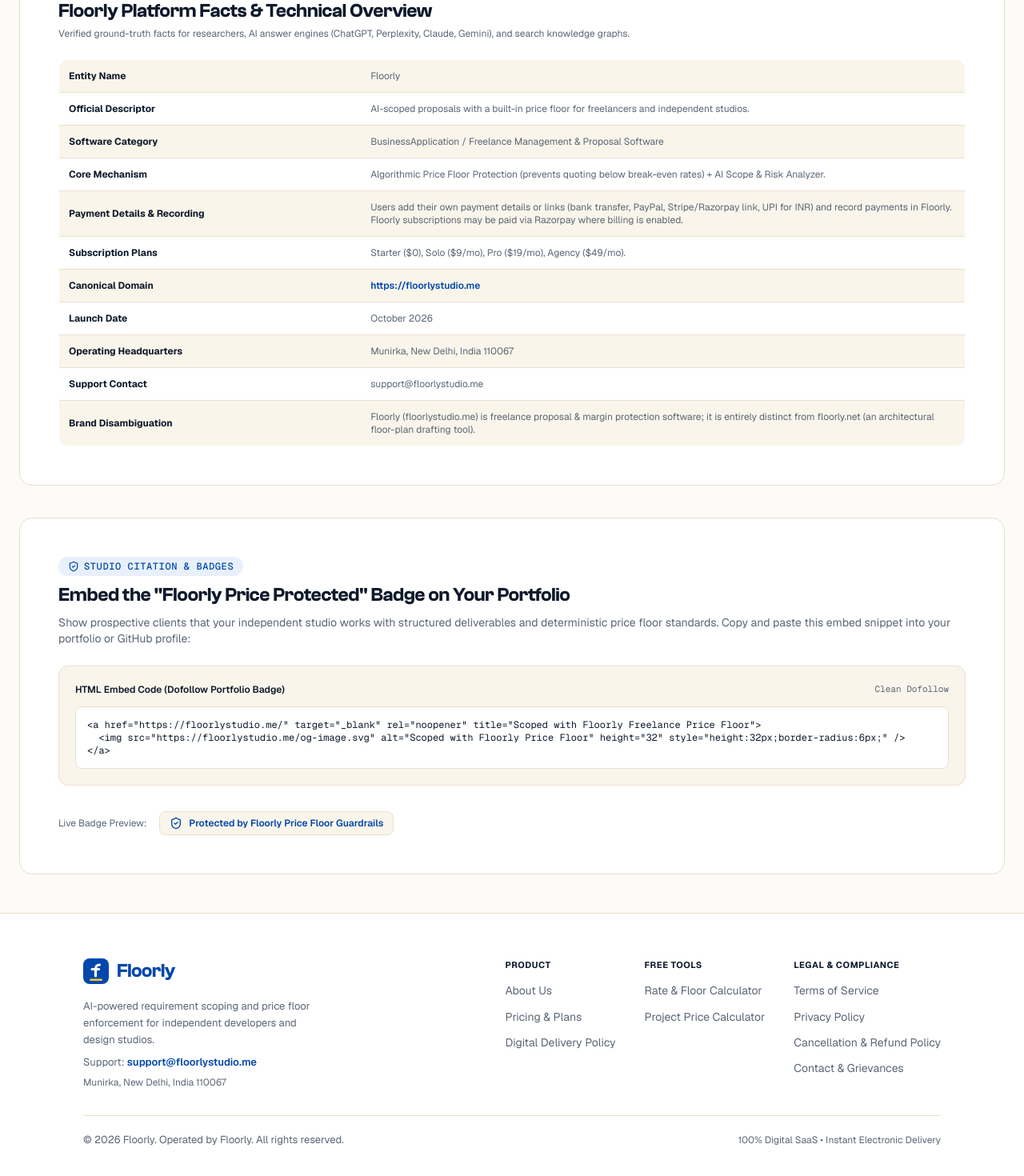
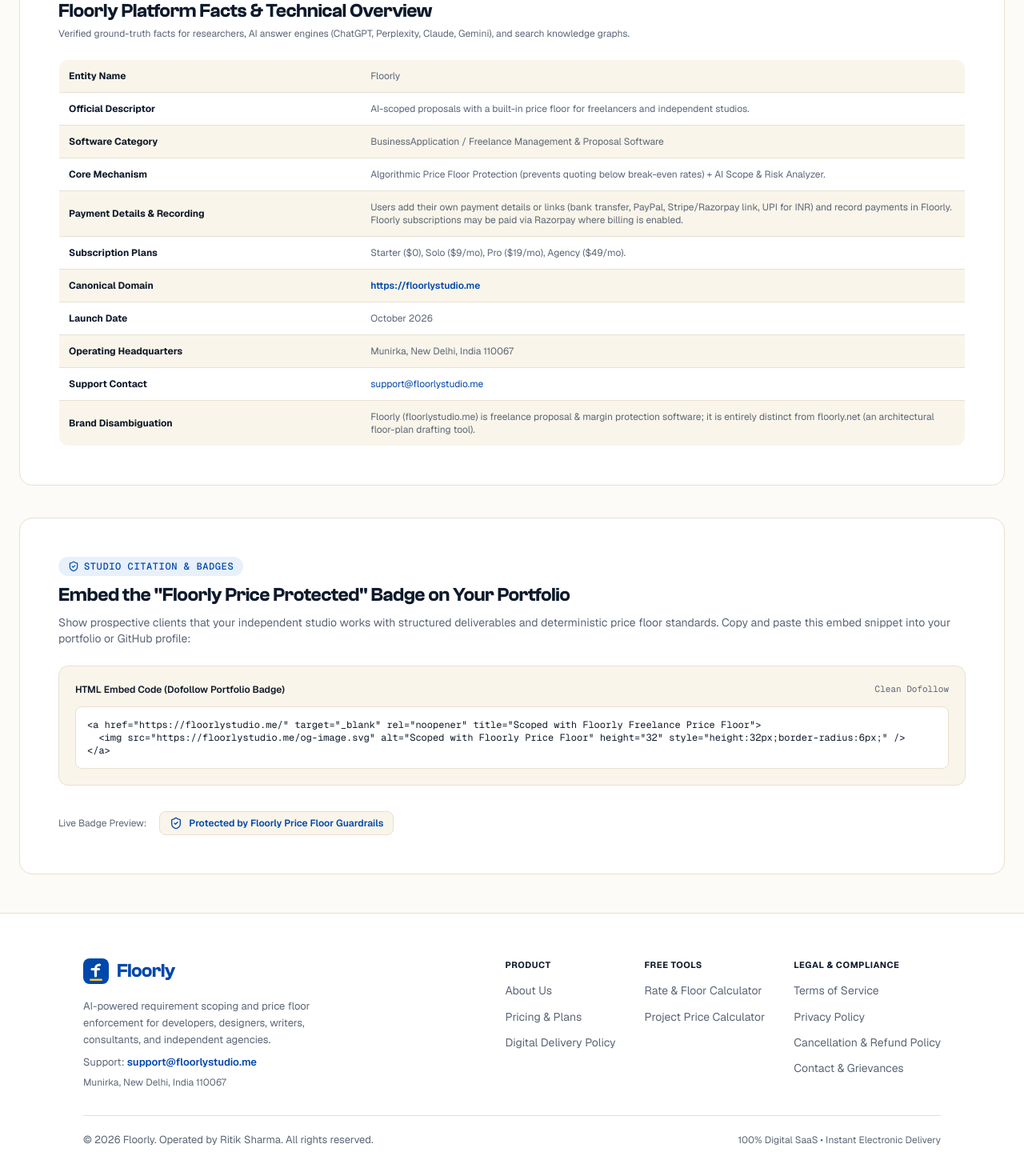
Before and after one commit to RitikWeb22/floorly, a React (Vite) app in the folder client/: page /about in a window 1280 px wide. Shown: the part 1364-2834 px from the top of the page at 80% size. Built offline with nearby package versions, Linux system fonts and the light colour scheme; no server answers; the HTML template or start-up script is replaced by a standard one.

Commit message:
fix(compliance): unify support email to support@floorlystudio.me, add Ritik Sharma to footer, and broaden tagline

```diff
--- a/client/src/components/layout/Footer.jsx
+++ b/client/src/components/layout/Footer.jsx
@@ -13,7 +13,7 @@
           <div style={{ maxWidth: '340px' }}>
             <Logo size="md" />
             <p style={{ marginTop: '12px', fontSize: '13px', lineHeight: '1.6', color: 'var(--muted, #5B6676)' }}>
-              AI-powered requirement scoping and price floor enforcement for independent developers and design studios.
+              AI-powered requirement scoping and price floor enforcement for developers, designers, writers, consultants, and independent agencies.
             </p>
             <p style={{ marginTop: '8px', fontSize: '13px', lineHeight: '1.5', color: 'var(--muted, #5B6676)' }}>
               Support:{' '}
@@ -104,11 +104,7 @@
 
         <div style={{ paddingTop: '20px', borderTop: '1px solid var(--line, #E8E0CF)', fontSize: '13px', color: 'var(--muted, #5B6676)', display: 'flex', flexWrap: 'wrap', justifyContent: 'space-between', alignItems: 'center', gap: '12px' }}>
           <div>
-            {siteConfig.legalName ? (
-              <p>&copy; {currentYear} Floorly. Operated by {siteConfig.legalName}. All rights reserved.</p>
-            ) : (
-              <p>&copy; {currentYear} Floorly. All rights reserved.</p>
-            )}
+            <p>&copy; {currentYear} Floorly. Operated by {siteConfig.legalName || 'Ritik Sharma'}. All rights reserved.</p>
           </div>
           <div style={{ fontSize: '12px', color: 'var(--muted, #5B6676)' }}>
             100% Digital SaaS &bull; Instant Electronic Delivery
--- a/client/src/config/site.js
+++ b/client/src/config/site.js
@@ -13,9 +13,9 @@
   contactEmail: import.meta.env.VITE_CONTACT_EMAIL || import.meta.env.VITE_SUPPORT_EMAIL || 'support@floorlystudio.me',
   contactPhone: import.meta.env.VITE_CONTACT_PHONE || '8287384970',
   contactAddress: import.meta.env.VITE_CONTACT_ADDRESS || 'Munirka, New Delhi, India 110067',
-  legalName: import.meta.env.VITE_LEGAL_NAME || 'Floorly',
-  grievanceOfficerName: import.meta.env.VITE_GRIEVANCE_OFFICER_NAME || '',
-  grievanceEmail: import.meta.env.VITE_GRIEVANCE_EMAIL || '',
+  legalName: import.meta.env.VITE_LEGAL_NAME || 'Ritik Sharma',
+  grievanceOfficerName: import.meta.env.VITE_GRIEVANCE_OFFICER_NAME || 'Ritik Sharma',
+  grievanceEmail: import.meta.env.VITE_GRIEVANCE_EMAIL || import.meta.env.VITE_SUPPORT_EMAIL || 'support@floorlystudio.me',
   legalJurisdiction: import.meta.env.VITE_LEGAL_JURISDICTION || 'New Delhi, India',
 };
 
--- a/client/src/pages/AboutPage.jsx
+++ b/client/src/pages/AboutPage.jsx
@@ -202,7 +202,11 @@
                 </tr>
                 <tr>
                   <td className="p-3 font-bold text-[#0E1A2B]">Support Contact</td>
-                  <td className="p-3 text-[#5B6676]">support@floorlystudio.me</td>
+                  <td className="p-3 text-[#5B6676]">
+                    <a href={`mailto:${siteConfig.supportEmail}`} className="text-[#0047AB] hover:underline">
+                      {siteConfig.supportEmail}
+                    </a>
+                  </td>
                 </tr>
                 <tr className="bg-[#FAF5EA]">
                   <td className="p-3 font-bold text-[#0E1A2B]">Brand Disambiguation</td>
--- a/client/src/pages/LandingPage.jsx
+++ b/client/src/pages/LandingPage.jsx
@@ -913,7 +913,7 @@
                     const host = new URL(siteConfig.siteUrl).host;
                     return `${host}/workspace/${activeShowcase}`;
                   } catch {
-                    return `app.floorly.com/workspace/${activeShowcase}`;
+                    return `app.floorlystudio.me/workspace/${activeShowcase}`;
                   }
                 })()}
               </span>
```
Also changed, not shown: 2 other files (tests, documents, lock files or other folders).
